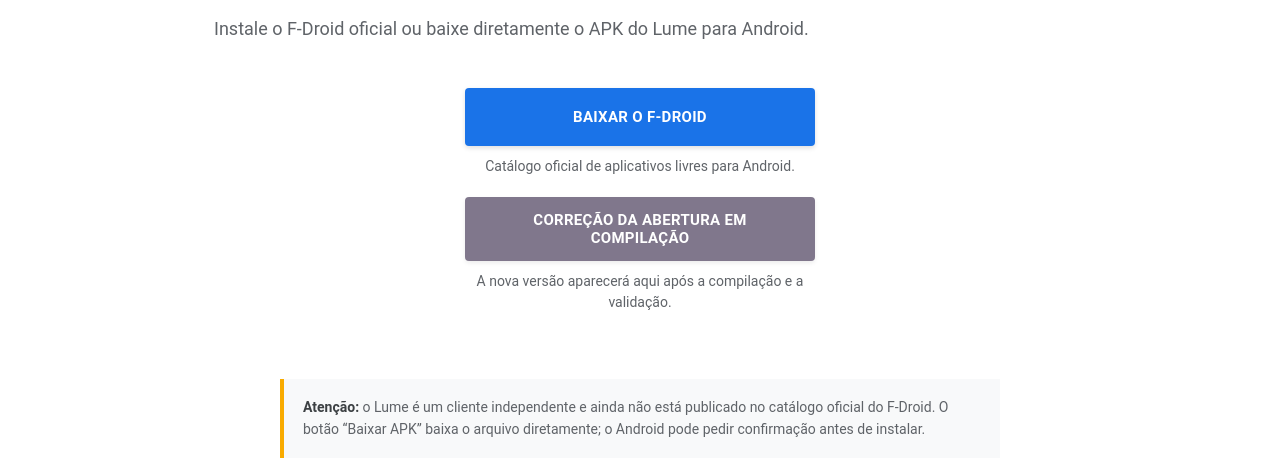
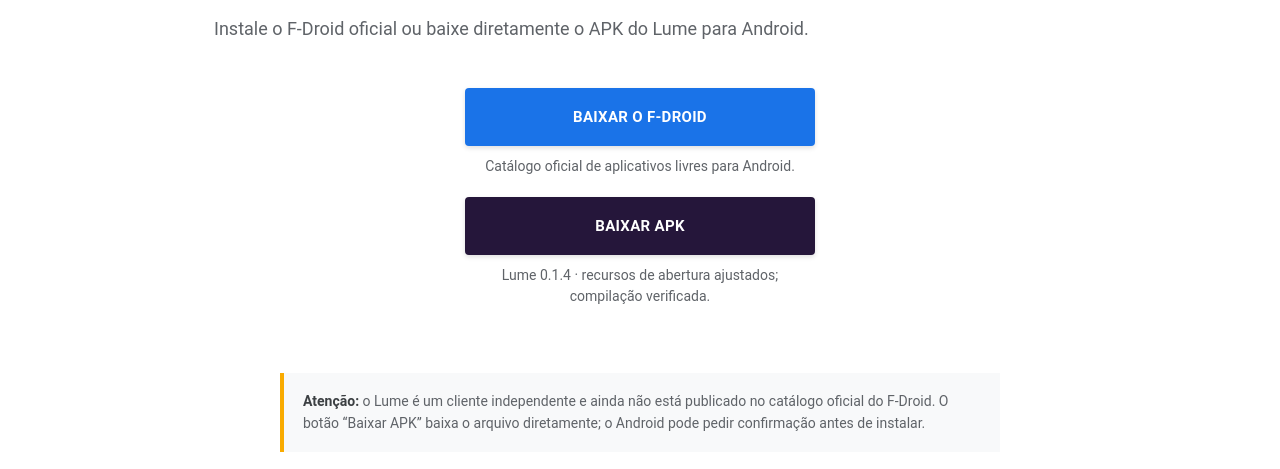
Before and after one commit to contactokakashigamesofc24-dotcom/Lume-Download, a plain HTML site: page index.html in a window 1280 px wide. Shown: the part 309-778 px from the top of the page. Drawn offline with Linux system fonts and the light colour scheme.

Commit message:
Publish Lume 0.1.4 splash resource correction

```diff
--- a/index.html
+++ b/index.html
@@ -23,8 +23,8 @@
     <section class="buttons" aria-label="Downloads">
       <a class="btn" href="https://f-droid.org/F-Droid.apk">BAIXAR O F-DROID</a>
       <p class="caption">Catálogo oficial de aplicativos livres para Android.</p>
-      <span class="btn secondary" aria-disabled="true" style="opacity:.58;cursor:not-allowed">CORREÇÃO DA ABERTURA EM COMPILAÇÃO</span>
-      <p class="caption">A nova versão aparecerá aqui após a compilação e a validação.</p>
+      <a class="btn secondary" href="https://github.com/contactokakashigamesofc24-dotcom/Signal-Android-Connect/releases/download/lume-0.1.4-2026-11-26/Lume.apk">BAIXAR APK</a>
+      <p class="caption">Lume 0.1.4 · recursos de abertura ajustados; compilação verificada.</p>
     </section>
     <aside class="notice"><strong>Atenção:</strong> o Lume é um cliente independente e ainda não está publicado no catálogo oficial do F-Droid. O botão “Baixar APK” baixa o arquivo diretamente; o Android pode pedir confirmação antes de instalar.</aside>
     <p class="legal">O Lume é um projeto independente, sem afiliação ou endosso da Signal. Consulte os <a href="https://github.com/contactokakashigamesofc24-dotcom/Signal-Android-Connect/blob/luiz-independent-client/docs/LEGAL.md">termos e a política preliminar de privacidade</a> antes de instalar.</p>
```
